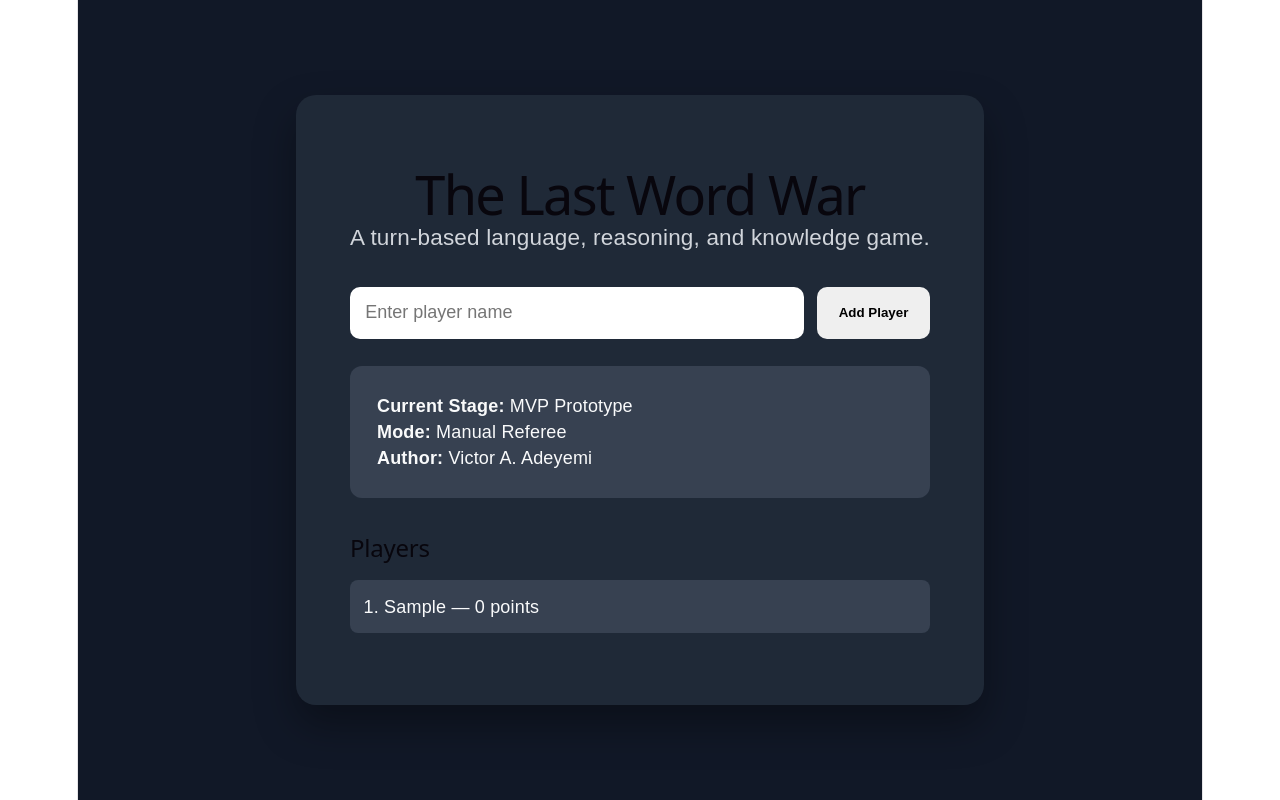
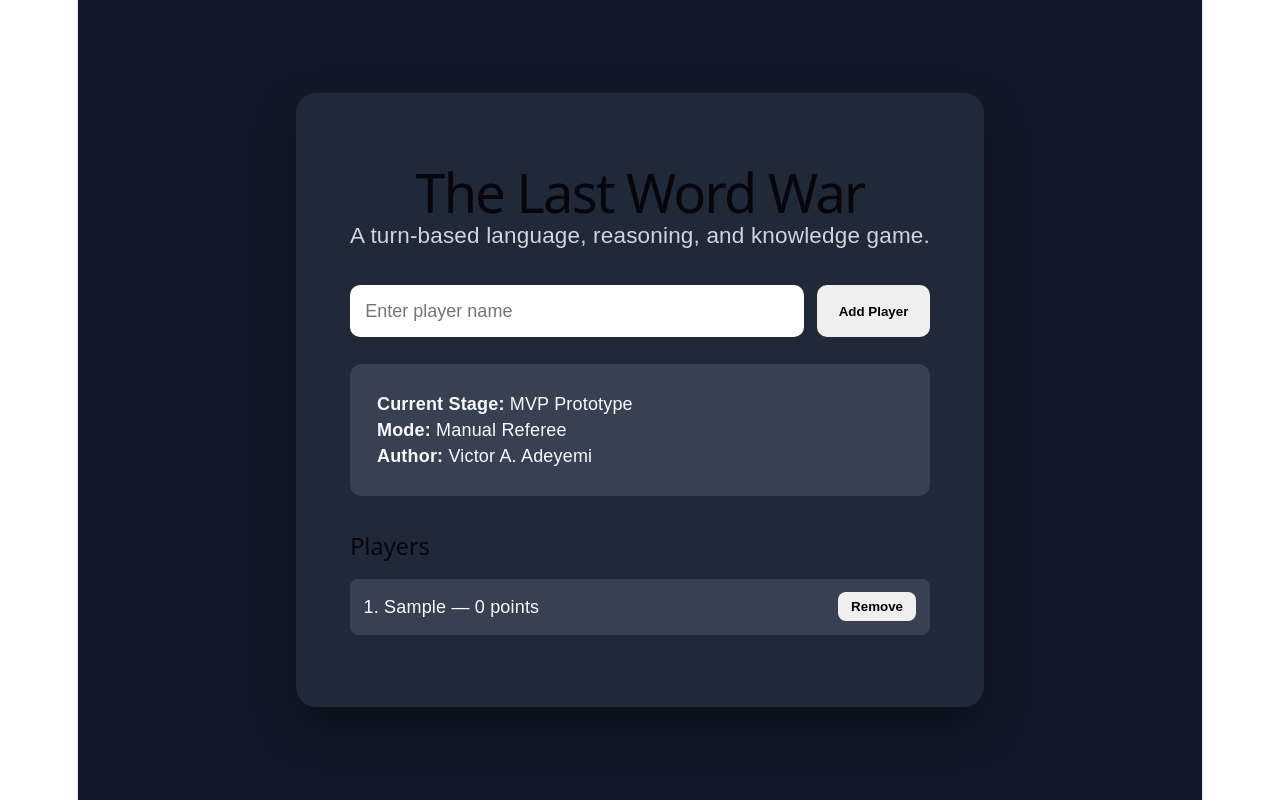
Before and after one commit to Davikky/The-Last-Word-War, a React (Vite) app in the folder Prototype/last-word-war-mvp/: page / in a window 1280 px wide. Both pictures are taken after typing "Sample" into the empty fields and a click on the button "Add Player". Built offline with nearby package versions, Linux system fonts and the light colour scheme.

Commit message:
Complete v0.0.8 rematch and winner screen improvements

```diff
--- a/Prototype/last-word-war-mvp/src/App.css
+++ b/Prototype/last-word-war-mvp/src/App.css
@@ -126,3 +126,31 @@
 	gap: 0.75rem;
 	margin-top: 1rem;
 }
+
+.players-section li {
+	display: flex;
+	align-items: center;
+	justify-content: space-between;
+	gap: 1rem;
+}
+
+.players-section button {
+	padding: 0.4rem 0.75rem;
+	border-radius: 8px;
+	border: none;
+	cursor: pointer;
+	font-weight: bold;
+}
+
+.standings-list {
+  list-style-position: inside;
+  padding: 0;
+}
+
+.standings-list li {
+	display: flex;
+	justify-content: space-between;
+	align-items: center;
+	padding: 0.4rem 0;
+	gap: 1rem;
+}
--- a/Prototype/last-word-war-mvp/src/App.jsx
+++ b/Prototype/last-word-war-mvp/src/App.jsx
@@ -20,6 +20,7 @@ function App() {
 	const [lastSubmittedPlayerIndex, setLastSubmittedPlayerIndex] = useState(null);
 	const [timeLeft, setTimeLeft] = useState(60);
 	const [winner, setWinner] = useState(null);
+	const [finalStandings, setFinalStandings] = useState([]);
 	const [finalRoundStarterIndex, setFinalRoundStarterIndex] = useState(null);
 	const [matchStarterIndex, setMatchStarterIndex] = useState(0);
 
@@ -59,6 +60,16 @@ function App() {
 		setPlayers([...players, { name: trimmedName, score: 0 }]);
 		setPlayerName('');
 	}
+
+
+	function removePlayer(playerIndex) {
+		const updatedPlayers = players.filter(
+			(_, index) => index !== playerIndex
+		);
+
+		setPlayers(updatedPlayers);
+	}
+
 
 	function submitSentence(event) {
 		event.preventDefault();
@@ -147,7 +158,42 @@ function App() {
 	}
 
 
+	function calculateStandings(playerList) {
+		const sortedPlayers = [...playerList].sort(
+			(a, b) => b.score - a.score
+		);
+
+		let previousScore = null;
+		let previousRank = 0;
+
+		return sortedPlayers.map((player, index) => {
+			let rank;
+
+			if (player.score === previousScore) {
+				rank = previousRank;
+			} else {
+				rank = index + 1;
+			}
+
+			previousScore = player.score;
+			previousRank = rank;
+
+			return {
+				...player,
+				rank,
+				isTied: sortedPlayers.filter(
+					(otherPlayer) => otherPlayer.score === player.score
+				).length > 1,
+			};
+		});
+	}
+
+
+
 	function determineWinner() {
+		const standings = calculateStandings(players);
+		setFinalStandings(standings);
+
 		const highestScore = Math.max(...players.map((player) => player.score));
 
 		const topPlayers = players.filter(
@@ -271,14 +317,34 @@ function App() {
 
 		{gamePhase === GAME_PHASES.GAME_OVER && winner && (
 			<div className="winner-panel">
-			<h2>Game Over</h2>
-			<p><strong>Winner:</strong> {winner.name}</p>
-			<p><strong>Final Score:</strong> {winner.score}</p>
+			<h2>🏆 Game Over</h2>
+
+			<p className="winner-name">
+			<strong>Winner:</strong> {winner.name}
+			</p>
+
+			<h3>Final Standings</h3>
+
+			<ol className="standings-list">
+			{finalStandings.map((player, index) => (
+				<li key={index}>
+				<span>
+				{player.rank}
+				{player.isTied ? 'T' : ''}. {player.name}
+				</span>
+
+				<span>{player.score} points</span>
+				</li>
+			))}
+			</ol>
+
 			<button className="start-button" onClick={resetMatch}>
 			Play Again
 			</button>
 			</div>
 		)}
+
+
 
 		{sentenceHistory.length > 0 && (
 			<div className="history-panel">
@@ -304,8 +370,17 @@ function App() {
 		) : (
 			<ul>
 			{players.map((player, index) => (
+
 				<li key={index}>
+				<span>
 				{index + 1}. {player.name} — {player.score} points
+				</span>
+
+				{gamePhase === GAME_PHASES.SETUP && (
+					<button onClick={() => removePlayer(index)}>
+					Remove
+					</button>
+				)}
 				</li>
 			))}
 			</ul>
```
